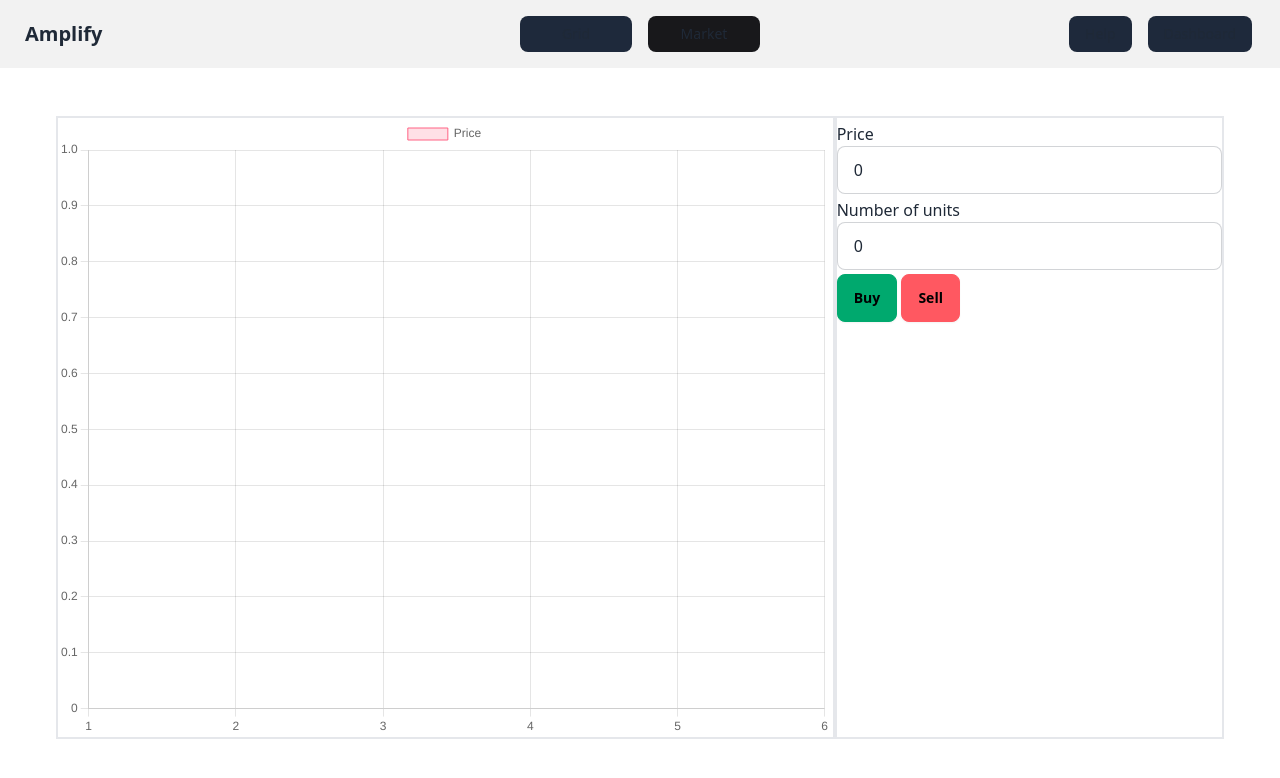
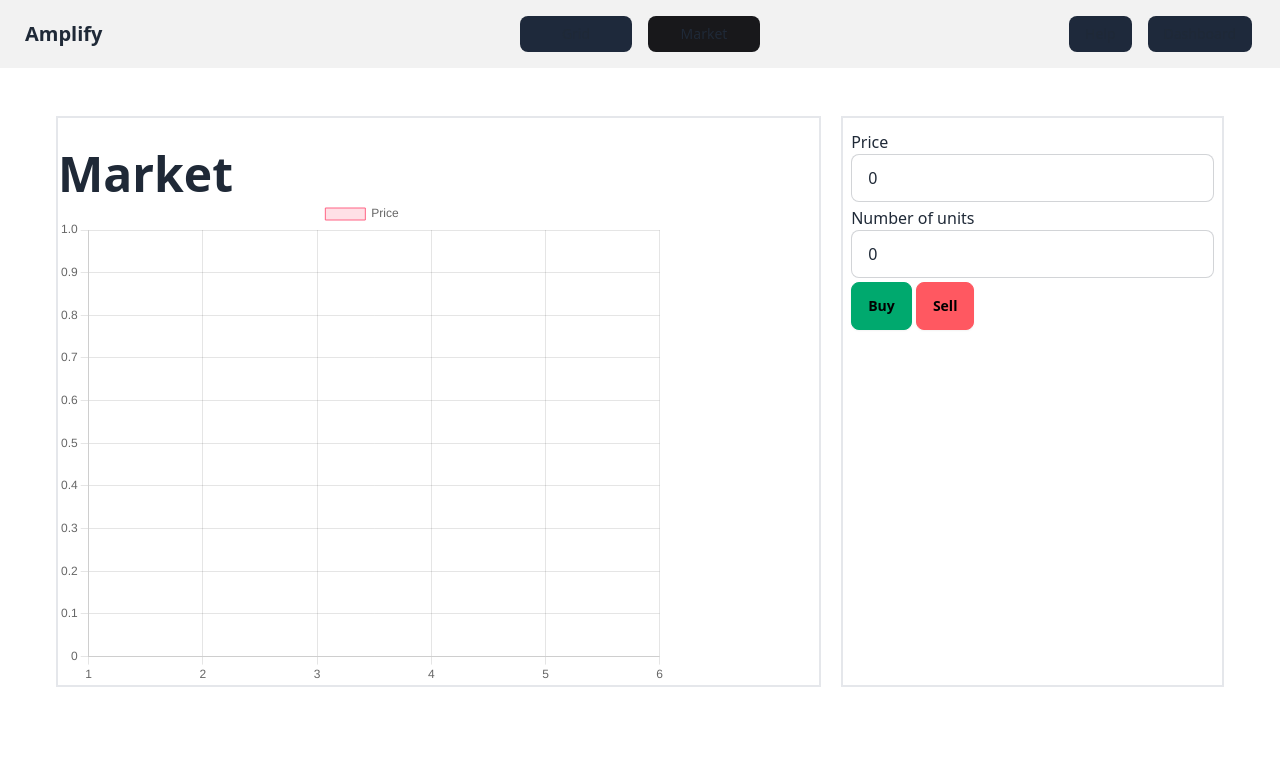
Before and after one commit to COS301-SE-2024/Open-Electricity-Market, a SvelteKit app in the folder Frontend/: page /Main/BiddingMarket in a window 1280 px wide. Shown: the top 778 px of the page. Built offline with nearby package versions, Linux system fonts and the light colour scheme.

Commit message:
Style updates + heading

```diff
--- a/Frontend/src/lib/Components/Chart.svelte
+++ b/Frontend/src/lib/Components/Chart.svelte
@@ -78,7 +78,7 @@
 
 </script>
 
-<div style="display: flex;">
+<div style="display: flex;max-width: 80%;">
   <canvas bind:this={chartCanvas} height=240></canvas>
 </div>
 
--- a/Frontend/src/routes/Main/BiddingMarket/+page.svelte
+++ b/Frontend/src/routes/Main/BiddingMarket/+page.svelte
@@ -11,10 +11,11 @@ let units = 0;
 
 <main class="container mx-auto p-4">
   <div class="flex flex-row">
-    <div class="basis-2/3 border-2">
-      <Chart></Chart>
+    <div class="basis-2/3 border-2 mr-5">
+      <h1 class="text-5xl font-bold pt-8">Market</h1>
+      <Chart ></Chart>
     </div>
-    <div class="basis-1/3 border-2">
+    <div class="basis-1/3 border-2 p-2">
         <form>
           <div class="form-control mt-1">
             <label for="buy_price"> Price </label>
```
